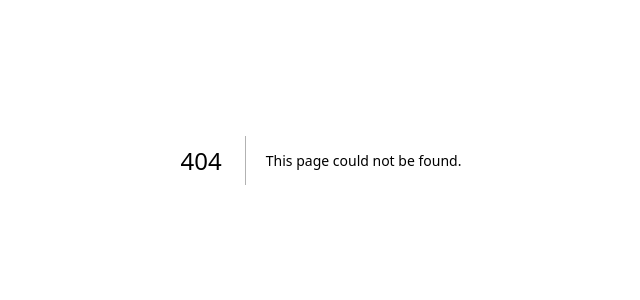
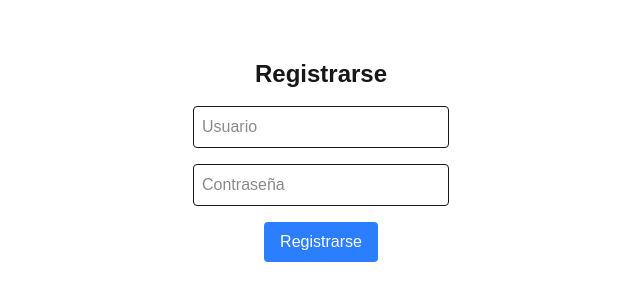
Before and after one commit to BrandonAlanDev/BAD-Pizzas-Online-Frontend, a Next.js app: page /register in a window 1280 px wide. Before the commit this address had no page. Shown: the part 240-540 px from the top of the page, without its empty margins (319-959 px from the left). Built offline with nearby package versions, Linux system fonts and the light colour scheme.

Commit message:
cambios en rutas

```diff
--- a/package.json
+++ b/package.json
@@ -10,6 +10,7 @@
   },
   "dependencies": {
     "@prisma/client": "^6.10.1",
+    "bcrypt": "^6.0.0",
     "bcryptjs": "^3.0.2",
     "jsonwebtoken": "^9.0.2",
     "next": "15.3.4",
@@ -19,6 +20,7 @@
   "devDependencies": {
     "@eslint/eslintrc": "^3",
     "@tailwindcss/postcss": "^4",
+    "@types/bcrypt": "^5.0.2",
     "@types/jsonwebtoken": "^9.0.10",
     "@types/node": "^20",
     "@types/react": "^19",
--- /dev/null
+++ b/src/app/api/register/route.ts
@@ -0,0 +1,34 @@
+import { NextResponse } from "next/server";
+import { prisma } from "@/lib/prisma";
+import bcrypt from "bcrypt";
+
+export async function POST(req: Request) {
+  try {
+    const body = await req.json();
+    const { username, password } = body;
+
+    if (!username || !password) {
+      return NextResponse.json({ error: "Campos requeridos" }, { status: 400 });
+    }
+
+    const existingUser = await prisma.user.findUnique({ where: { username } });
+    if (existingUser) {
+      return NextResponse.json({ error: "Usuario ya existe" }, { status: 400 });
+    }
+
+    const hashedPassword = await bcrypt.hash(password, 10);
+
+    const user = await prisma.user.create({
+      data: {
+        username,
+        password: hashedPassword,
+        isAdmin: false,
+      },
+    });
+
+    return NextResponse.json({ message: "Usuario creado", user: { id: user.id, username: user.username } });
+  } catch (error) {
+    console.error(error);
+    return NextResponse.json({ error: "Error interno del servidor" }, { status: 500 });
+  }
+}
--- /dev/null
+++ b/src/app/register/page.tsx
@@ -0,0 +1,61 @@
+"use client";
+
+import { useState } from "react";
+import { useRouter } from "next/navigation";
+
+export default function RegisterPage() {
+  const [username, setUsername] = useState("");
+  const [password, setPassword] = useState("");
+  const [error, setError] = useState("");
+  const router = useRouter();
+
+  const register = async (username: string, password: string) => {
+    const res = await fetch("/api/register", {
+      method: "POST",
+      headers: { "Content-Type": "application/json" },
+      body: JSON.stringify({ username, password }),
+    });
+
+    const data = await res.json();
+    if (!res.ok) throw new Error(data.error || "Fallo el registro");
+    return data;
+  };
+
+  const handleRegister = async () => {
+    setError("");
+    try {
+      const user = await register(username, password);
+      console.log("Usuario creado:", user);
+      router.push("/client");
+    } catch (err: any) {
+      setError(err.message || "Error al registrarse");
+    }
+  };
+
+  return (
+    <main className="flex flex-col items-center justify-center min-h-screen gap-4">
+      <h1 className="text-2xl font-bold">Registrarse</h1>
+
+      <input
+        className="border p-2 w-64 rounded"
+        placeholder="Usuario"
+        onChange={(e) => setUsername(e.target.value)}
+      />
+      <input
+        className="border p-2 w-64 rounded"
+        placeholder="Contraseña"
+        type="password"
+        onChange={(e) => setPassword(e.target.value)}
+      />
+
+      {error && <p className="text-red-600">{error}</p>}
+
+      <button
+        className="bg-blue-500 hover:bg-blue-600 text-white px-4 py-2 rounded"
+        onClick={handleRegister}
+      >
+        Registrarse
+      </button>
+    </main>
+  );
+}
--- /dev/null
+++ b/src/lib/prisma.ts
@@ -0,0 +1,13 @@
+import { PrismaClient } from '@prisma/client'
+
+const globalForPrisma = globalThis as unknown as {
+  prisma: PrismaClient | undefined
+}
+
+export const prisma =
+  globalForPrisma.prisma ??
+  new PrismaClient({
+    log: ['query'],
+  })
+
+if (process.env.NODE_ENV !== 'production') globalForPrisma.prisma = prisma
```
Also changed, not shown: 1 other file (tests, documents, lock files or other folders).
